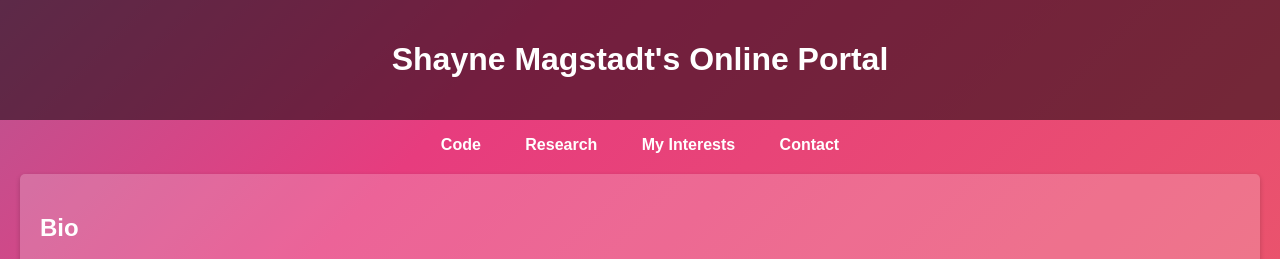
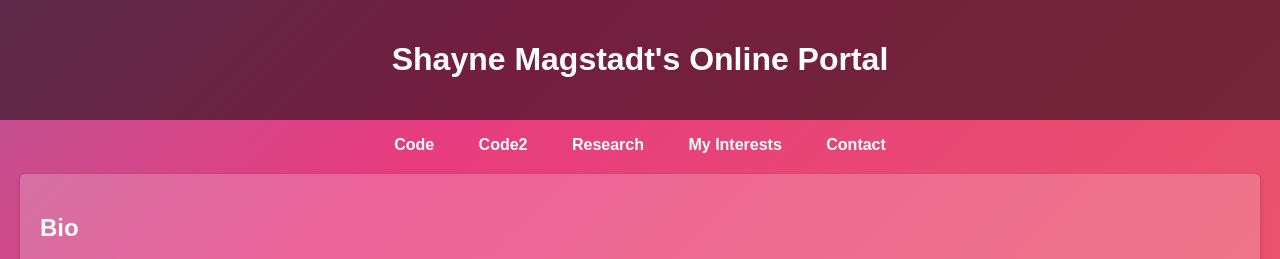
Before and after one commit to ShayneGeo/ShayneGeo.github.io, a plain HTML site: page index.html in a window 1280 px wide. Shown: the top 259 px of the page. Drawn offline with Linux system fonts and the light colour scheme.

Commit message:
Update index.html

```diff
--- a/index.html
+++ b/index.html
@@ -91,6 +91,7 @@
     <nav>
         <ul>
             <li><a href="code.html">Code</a></li>
+            <li><a href="code2.html">Code2</a></li>
             <li><a href="projects.html">Research</a></li> <!-- Updated link -->
             <li><a href="interests.html">My Interests</a></li> <!-- Updated link -->
             <li><a href="#">Contact</a></li>
```
